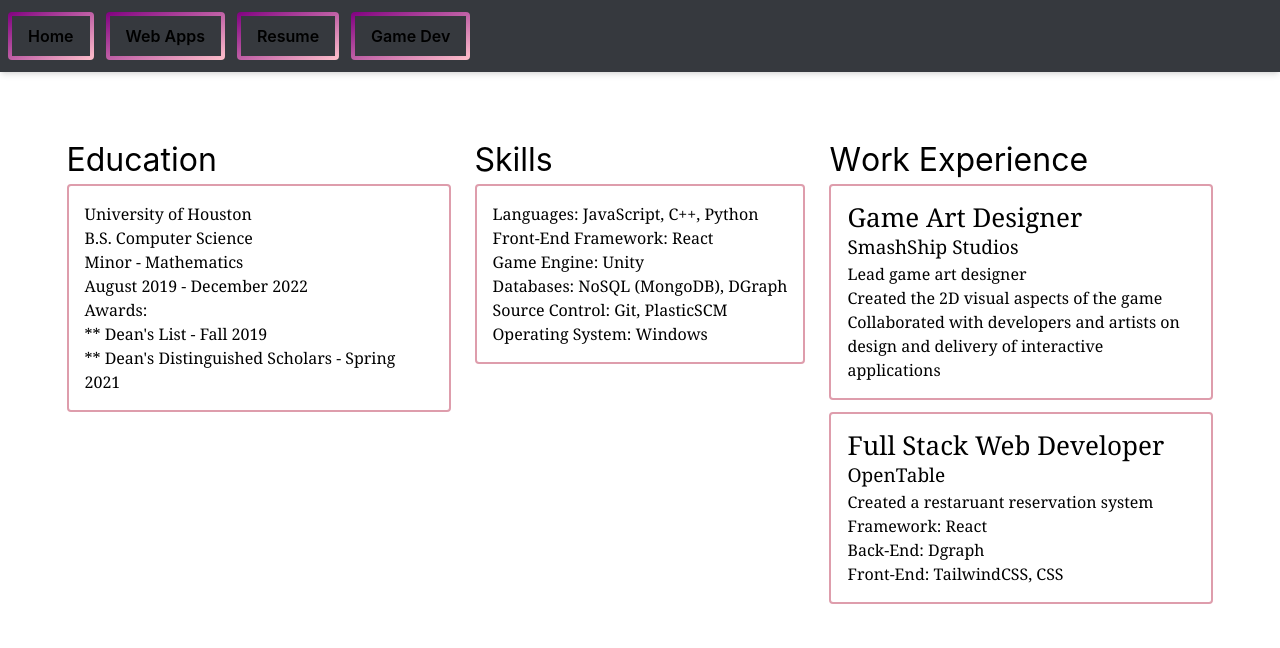
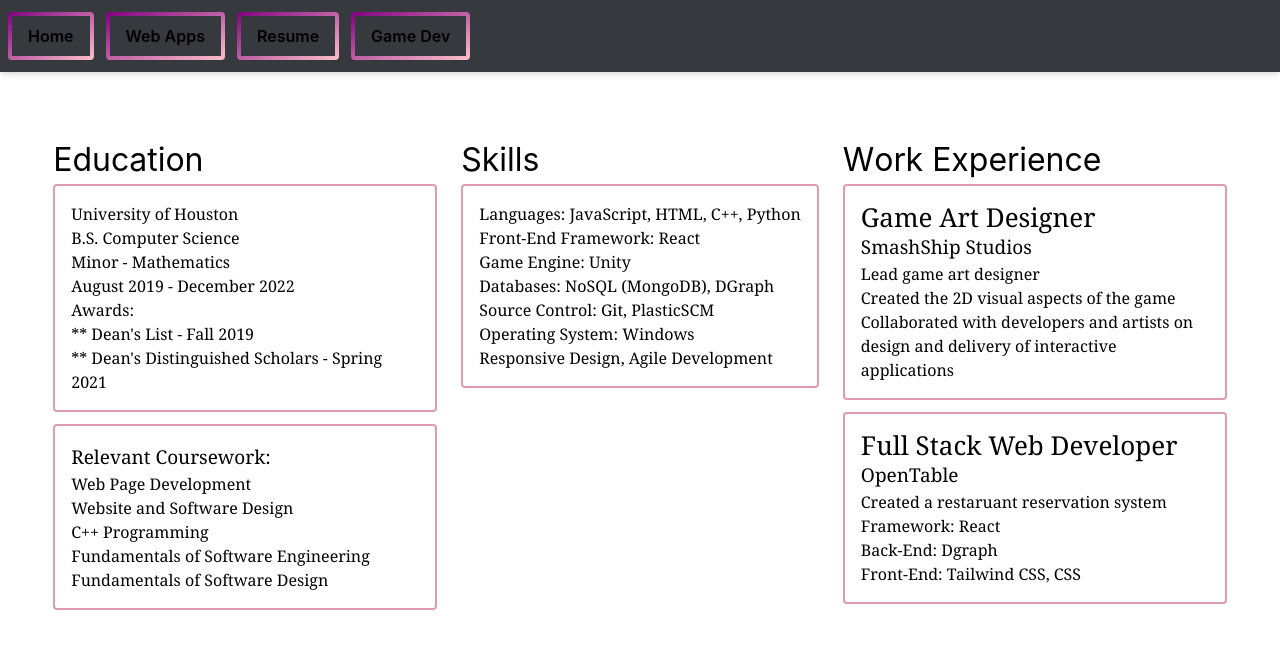
Before and after one commit to Jana-TT/personalWebsite, a Next.js app: page /resume in a window 1280 px wide. Shown: the top 648 px of the page. Built offline with nearby package versions, Linux system fonts and the light colour scheme.

Commit message:
added sttuffs

```diff
--- a/components/sidebar.tsx
+++ b/components/sidebar.tsx
@@ -1,5 +1,5 @@
 export default function SideBar() {
     return(
-        <div className="h-screen bg-gradient-to-t from-galaxy-500 to-galaxy-400 rounded"/>
+        <div className=" h-screen bg-gradient-to-t from-galaxy-500 to-galaxy-400 rounded w-28"/>
     )
 }
--- a/pages/resume.tsx
+++ b/pages/resume.tsx
@@ -1,26 +1,32 @@
 import HeaderInfo from "../components/animations/headerinfo"
 import ResumeInfo from "../components/resume/resumeinfo"
+import SideBar from "../components/sidebar"
+
 
 export default function Resume(){
     return(
+
         <div className="flex items-stretch justify-center space-x-6 mt-16">
-
 
                 <div>
                 <HeaderInfo header="Education"/>
                 <ResumeInfo title={[]} info={["University of Houston", "B.S. Computer Science", "Minor - Mathematics", "August 2019 - December 2022", "Awards:", "** Dean's List - Fall 2019", "** Dean's Distinguished Scholars - Spring 2021"]} subcontent={[]}/>
+                <div className="pt-3">
+                    <ResumeInfo title={[]} info={["Web Page Development", "Website and Software Design", "C++ Programming", "Fundamentals of Software Engineering", "Fundamentals of Software Design"]} subcontent={["Relevant Coursework:"]}/>
+                </div>
+
                 </div>
 
                 <div>
                 <HeaderInfo header="Skills"/>
-                <ResumeInfo title={[]} info={["Languages: JavaScript, C++, Python", "Front-End Framework: React", "Game Engine: Unity", "Databases: NoSQL (MongoDB), DGraph", "Source Control: Git, PlasticSCM", "Operating System: Windows"]} subcontent={[]}/>
+                <ResumeInfo title={[]} info={["Languages: JavaScript, HTML, C++, Python", "Front-End Framework: React", "Game Engine: Unity", "Databases: NoSQL (MongoDB), DGraph", "Source Control: Git, PlasticSCM", "Operating System: Windows", "Responsive Design, Agile Development"]} subcontent={[]}/>
                 </div>
 
                 <div>
                 <HeaderInfo header="Work Experience"/>
                 <ResumeInfo title={["Game Art Designer"]} info={["Lead game art designer", "Created the 2D visual aspects of the game", "Collaborated with developers and artists on design and delivery of interactive applications"]} subcontent={["SmashShip Studios"]}/>
                 <div className="pt-3">
-                    <ResumeInfo title={["Full Stack Web Developer"]} info={["Created a restaruant reservation system", "Framework: React", "Back-End: Dgraph","Front-End: TailwindCSS, CSS"]} subcontent={["OpenTable"]}/>
+                    <ResumeInfo title={["Full Stack Web Developer"]} info={["Created a restaruant reservation system", "Framework: React", "Back-End: Dgraph","Front-End: Tailwind CSS, CSS"]} subcontent={["OpenTable"]}/>
                 </div>
 
                 </div>
```
Also changed, not shown: styles/globals.css (line endings or trailing spaces).
